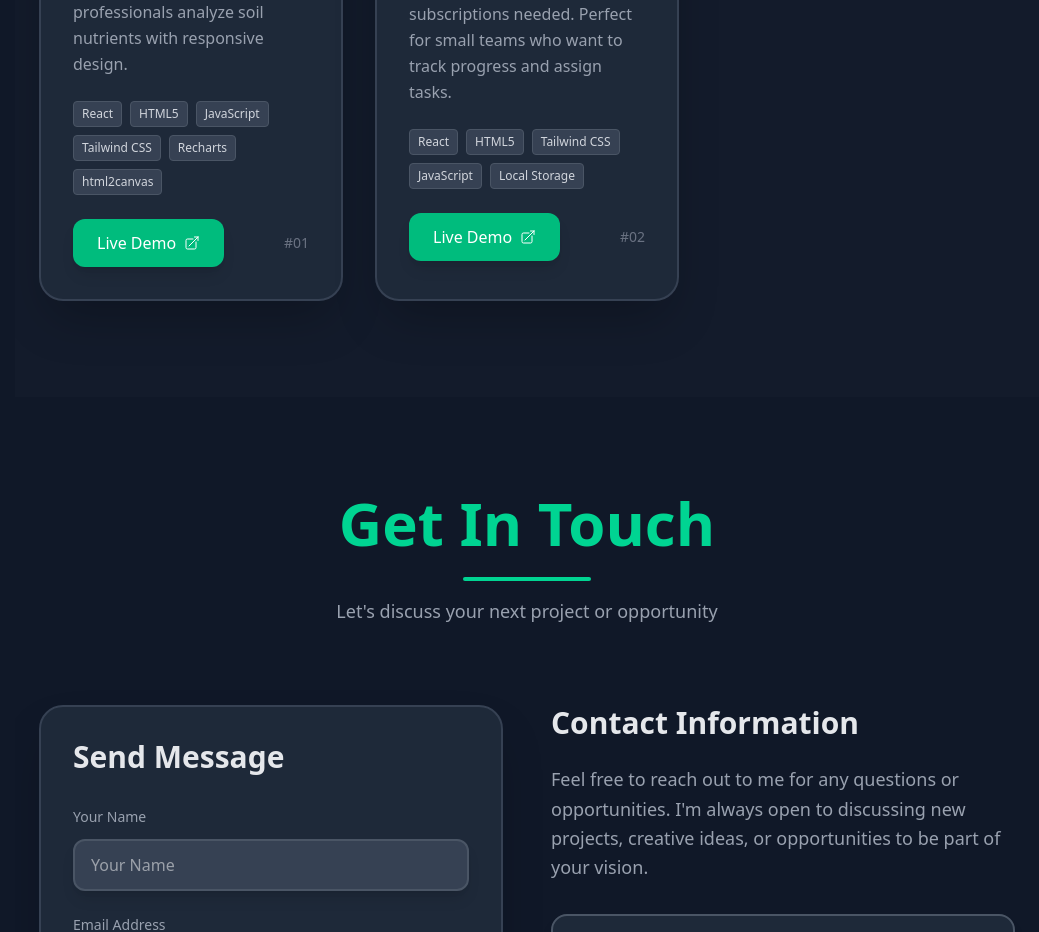
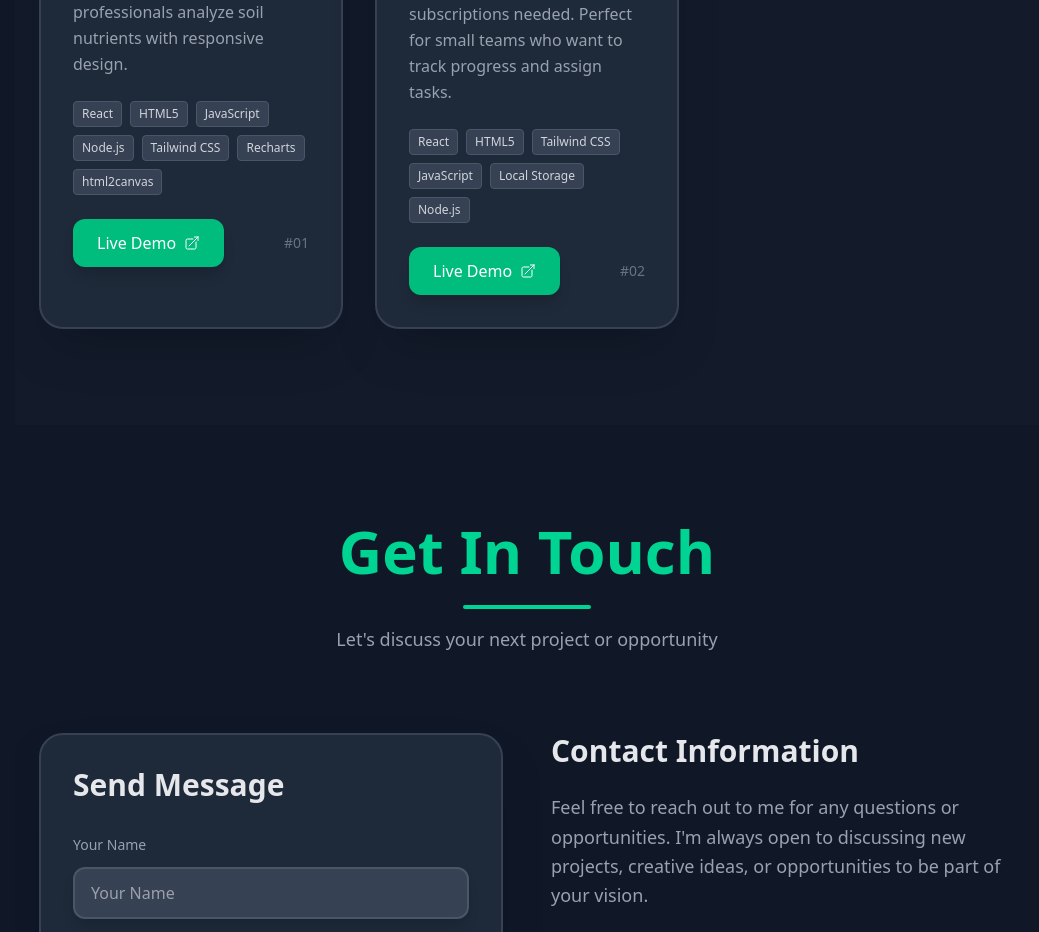
Before and after one commit to RahulMohiteDEV/Portfolio-Next, a React (Vite) app: page / in a window 1280 px wide. Shown: the part 3480-4412 px from the top of the page, without its empty margins (241-1280 px from the left). Built offline with nearby package versions, Linux system fonts and the light colour scheme.

Commit message:
Small Chnage

```diff
--- a/src/componets/Sections/Project.jsx
+++ b/src/componets/Sections/Project.jsx
@@ -5,7 +5,7 @@ const Projects = ({ sectionRefs }) => {
         {
             title: 'Soil Report Generator',
             description: 'A comprehensive, multilingual web application for soil analysis and reporting that helps farmers and agricultural professionals analyze soil nutrients with responsive design.',
-            technologies: ['React', 'HTML5', 'JavaScript', 'Tailwind CSS','Recharts','html2canvas'],
+            technologies: ['React', 'HTML5', 'JavaScript', 'Node.js', 'Tailwind CSS','Recharts','html2canvas'],
             demoLink: 'https://soil-report-generator-b12a.vercel.app/',
             featured: true,
             bgImage: '/Soil.jpg'
@@ -13,7 +13,7 @@ const Projects = ({ sectionRefs }) => {
         {
             title: 'Task Management System',
             description: 'Organize everything in one clean platform that works offline—no setup or subscriptions needed. Perfect for small teams who want to track progress and assign tasks.',
-            technologies: ['React', 'HTML5', 'Tailwind CSS', 'JavaScript', 'Local Storage'],
+            technologies: ['React', 'HTML5', 'Tailwind CSS', 'JavaScript', 'Local Storage','Node.js'],
             demoLink: 'https://employee-task-management-system-ten.vercel.app/',
             featured: false,
             bgImage: '/EMS.png'
```
